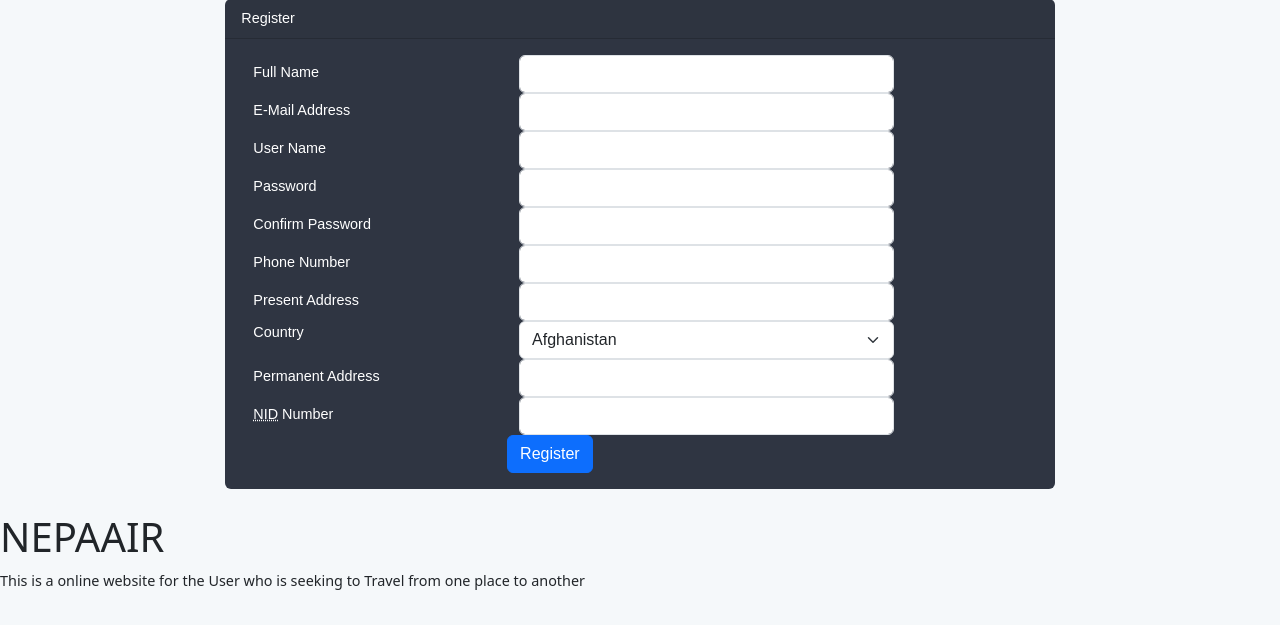
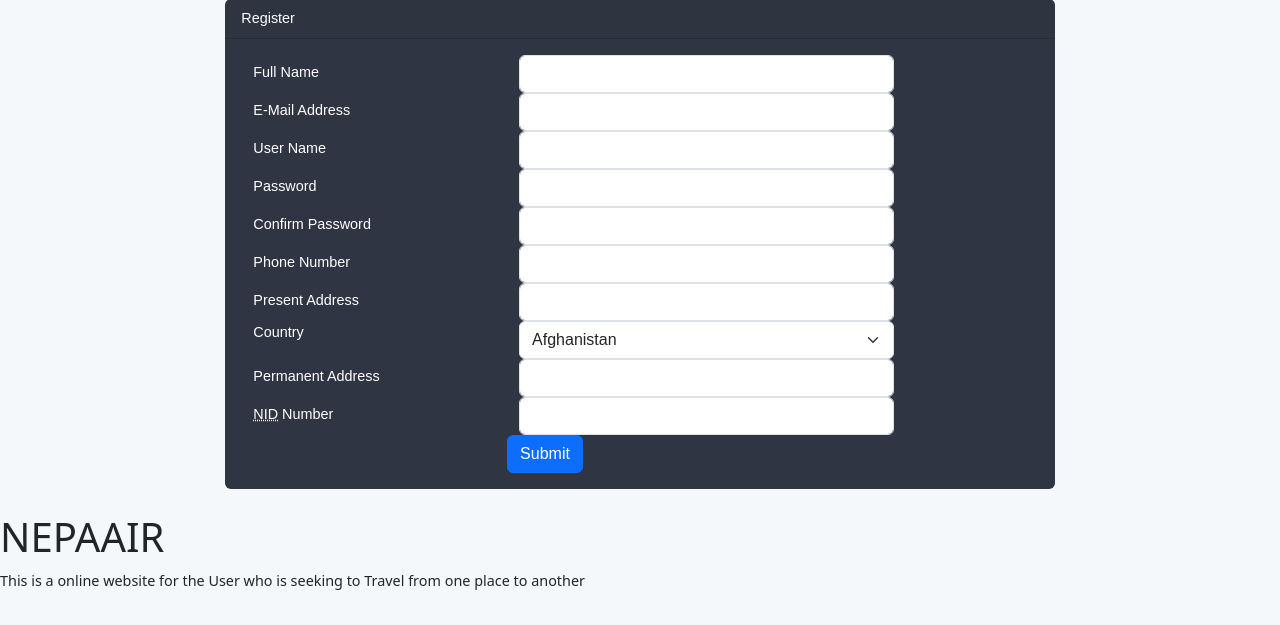
Before and after one commit to AshwinD-coder/Flight-Reservation-System-NepaAir-, a PHP site: page /signup.php in a window 1280 px wide. Shown: the part 136-761 px from the top of the page. Run offline with PHP 8.4, Linux system fonts and the light colour scheme; some libraries are stand-ins or nearby versions.

Commit message:
Update signup.php

```diff
--- a/signup.php
+++ b/signup.php
@@ -61,7 +61,7 @@ body{
                     <div class="card">
                         <div class="card-header">Register</div>
                         <div class="card-body">
-                            <form name="my-form" onsubmit="return validform()" action="success.php" method="">
+                            <form name="my-form"  action="login_db_cnt.php" method="post">
                                 <div class="form-group row">
                                     <label for="full_name" class="col-md-4 col-form-label text-md-right">Full Name</label>
                                     <div class="col-md-6">
@@ -387,9 +387,9 @@ body{
                                 </div>
 
                                     <div class="col-md-6 offset-md-4">
-                                        <button type="submit" class="btn btn-primary">
-                                        Register
-                                        </button>
+                                        <input type="submit" name="submit" class="btn btn-primary">
+
+                                        </input>
                          </div>
                     </div>
             </div>
```
